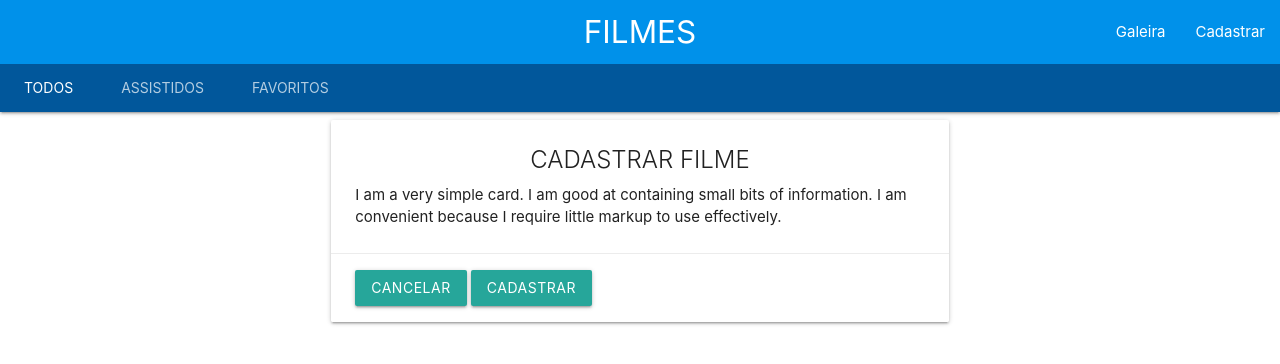
After one commit to paulinhobra/PHP_APP_FILMES, a PHP site: page /cadastrar.php in a window 1280 px wide. The commit adds this page. Shown: the top 364 px of the page. Run offline with PHP 8.4, Linux system fonts and the light colour scheme.

Commit message:
Criação da página cadastrar

```diff
--- /dev/null
+++ b/cadastrar.php
@@ -0,0 +1,51 @@
+<!DOCTYPE html>
+<html lang="pt-BR">
+<head>
+    <meta charset="UTF-8">
+    <meta http-equiv="X-UA-Compatible" content="IE=edge">
+    <meta name="viewport" content="width=device-width, initial-scale=1.0">
+    <title>Document</title>
+
+    <!-- Compiled and minified CSS -->
+    <link rel="stylesheet" href="https://cdnjs.cloudflare.com/ajax/libs/materialize/1.0.0/css/materialize.min.css">
+    <link href="https://fonts.googleapis.com/icon?family=Material+Icons" rel="stylesheet">
+
+    <!-- Compiled and minified JavaScript -->
+    <script src="https://cdnjs.cloudflare.com/ajax/libs/materialize/1.0.0/js/materialize.min.js"></script>
+</head>
+<body>
+    <nav class="nav-extended">
+        <div class="nav-wrapper light-blue accent-4">
+        <a href="#" class="brand-logo center">FILMES</a>
+        <a href="#" data-target="mobile-demo" class="sidenav-trigger"><i class="material-icons">menu</i></a>
+        <ul id="nav-mobile" class="right hide-on-med-and-down">
+            <li><a href="galeria.php">Galeira</a></li>
+            <li><a href="cadastrar.php">Cadastrar</a></li>
+        </ul>
+        </div>
+        <div class="nav-content">
+        <ul class="tabs tabs-transparent light-blue darken-4">
+            <li class="tab"><a class="active" href="#test1">Todos</a></li>
+            <li class="tab"><a href="#test2">Assistidos</a></li>
+            <li class="tab"><a href="#test3">Favoritos</a></li>
+        </ul>
+        </div>
+    </nav>
+
+    <div class="row">
+        <div class="col s6 offset-s3">
+            <div class="card">
+                <div class="card-content">
+                    <span class="card-title center">CADASTRAR FILME</span>
+                    <p>I am a very simple card. I am good at containing small bits of information. I am convenient because I require little markup to use effectively.</p>
+                </div>
+                <div class="card-action">
+                    <a class="btn" href="galeria.php">Cancelar</a>
+                    <a href="#" class="waves-effect waves-light btn">Cadastrar</a>
+                </div>
+            </div>
+        </div>
+    </div>
+
+</body>
+</html>
--- a/galeria.php
+++ b/galeria.php
@@ -33,9 +33,9 @@
     </nav>
 
     <div class="row">
-        <div class="col s3">
+        <div class="col s3 ">
             <div class="card hoverable">
-                <div class="card-image ">
+                <div class="card-image">
                     <img src="assets/img/vingadores.jpg">
                     <a class="btn-floating halfway-fab waves-effect waves-light red"><i class="material-icons">favorite_border</i></a>
                 </div>
```
Also changed, not shown: assets/img/mercenarios.jpg.
